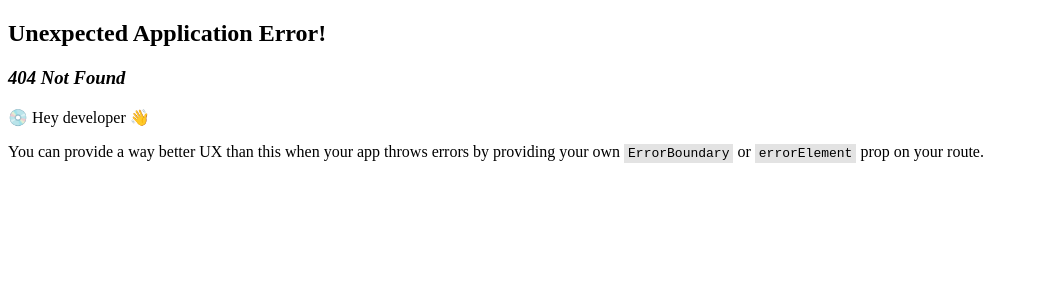
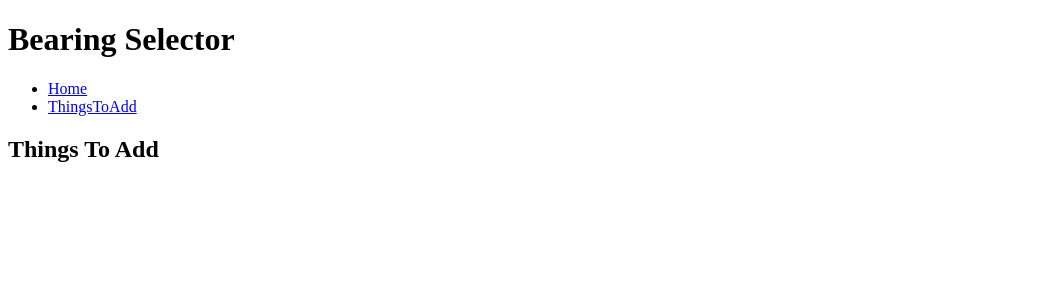
Before and after one commit to 4C-75-63-6B-79/bearing_c10_rating, a React (Vite) app: page /ThingsToAdd in a window 1280 px wide. Before the commit this address had no page. Shown: the top 300 px of the page, without its empty margins (0-1039 px from the left). Built offline with nearby package versions, Linux system fonts and the light colour scheme.

Commit message:
setup route for things to be added.

```diff
--- a/src/App/BearingSelector.jsx
+++ b/src/App/BearingSelector.jsx
@@ -8,12 +8,14 @@ import {
 import RootLayout from "../Components/RootLayout/RootLayout";
 
 import Home from "../Routes/Home/Home";
+import ThingsToAdd from "../Routes/ThingsToAdd/ThingsToAdd";
 
 function BearingSelector() {
   const router = createBrowserRouter(
     createRoutesFromElements(
       <Route path="/" element={<RootLayout />}>
         <Route index element={<Home />} />
+        <Route path="ThingsToAdd" element={<ThingsToAdd />} />
       </Route>,
     ),
   );
```
